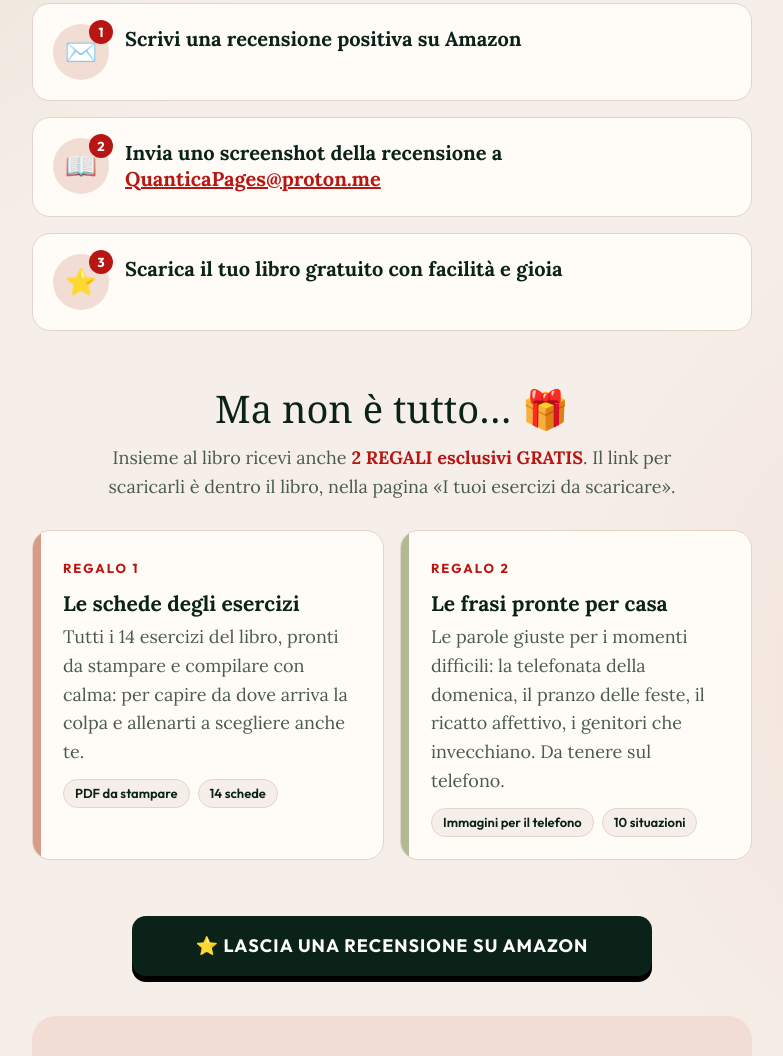
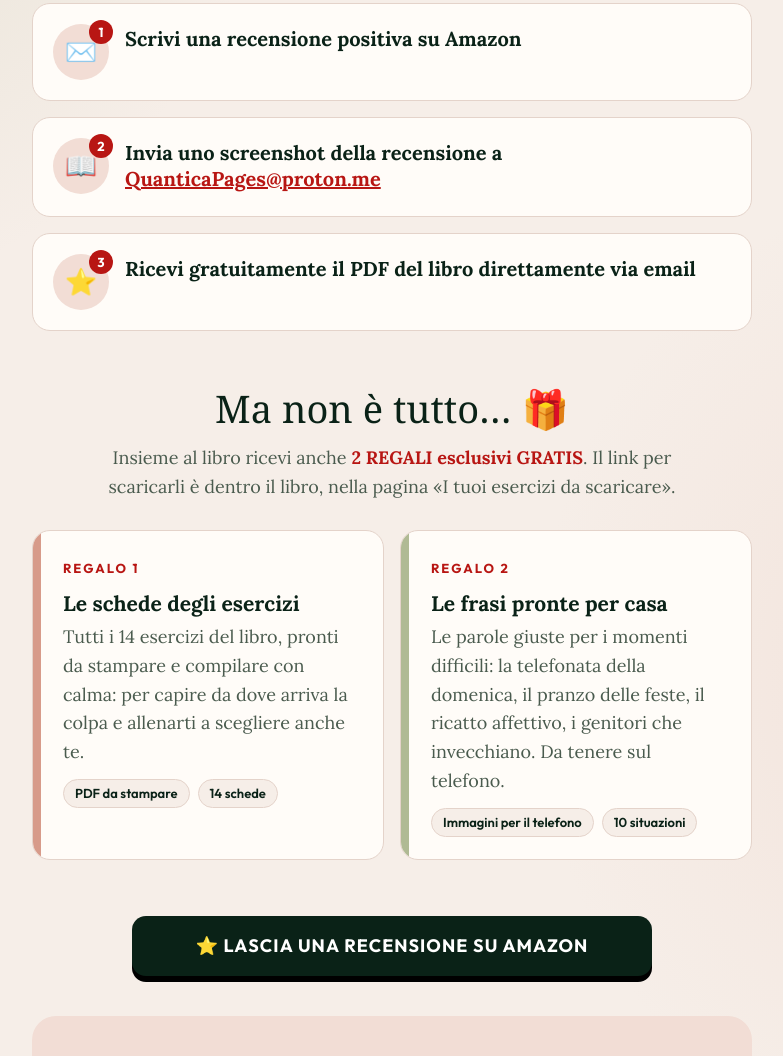
Before and after one commit to DoroteaF/la-colpa-che-viene-da-casa-gratis, a website: page landing/index.html in a window 1280 px wide. Shown: the part 1011-2067 px from the top of the page, without its empty margins (248-1031 px from the left). Drawn offline with Linux system fonts and the light colour scheme; a web font is replaced by a local one.

Commit message:
Update index.html

```diff
--- a/landing/index.html
+++ b/landing/index.html
@@ -177,7 +177,7 @@ details p{margin:0 0 12px}
   <ol class="steps">
     <li><span class="num">✉️<b>1</b></span><div><h3>Scrivi una recensione positiva su Amazon</h3></div></li>
     <li><span class="num">📖<b>2</b></span><div><h3>Invia uno screenshot della recensione a <a href="mailto:QuanticaPages@proton.me?subject=Ecco%20lo%20screenshot%20della%20mia%20recensione%20Amazon%20in%20allegato">QuanticaPages@proton.me</a></h3></div></li>
-    <li><span class="num">⭐<b>3</b></span><div><h3>Scarica il tuo libro gratuito con facilità e gioia</h3></div></li>
+    <li><span class="num">⭐<b>3</b></span><div><h3>Ricevi gratuitamente il PDF del libro direttamente via email</h3></div></li>
   </ol>
 </section>
 
```
